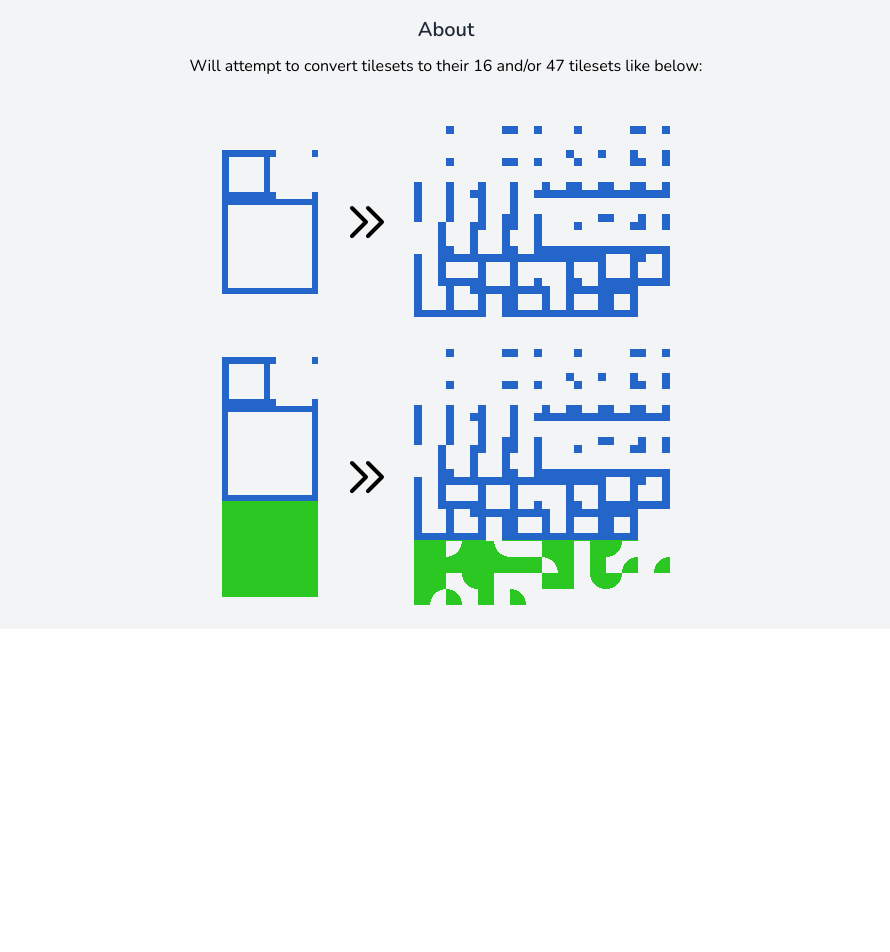
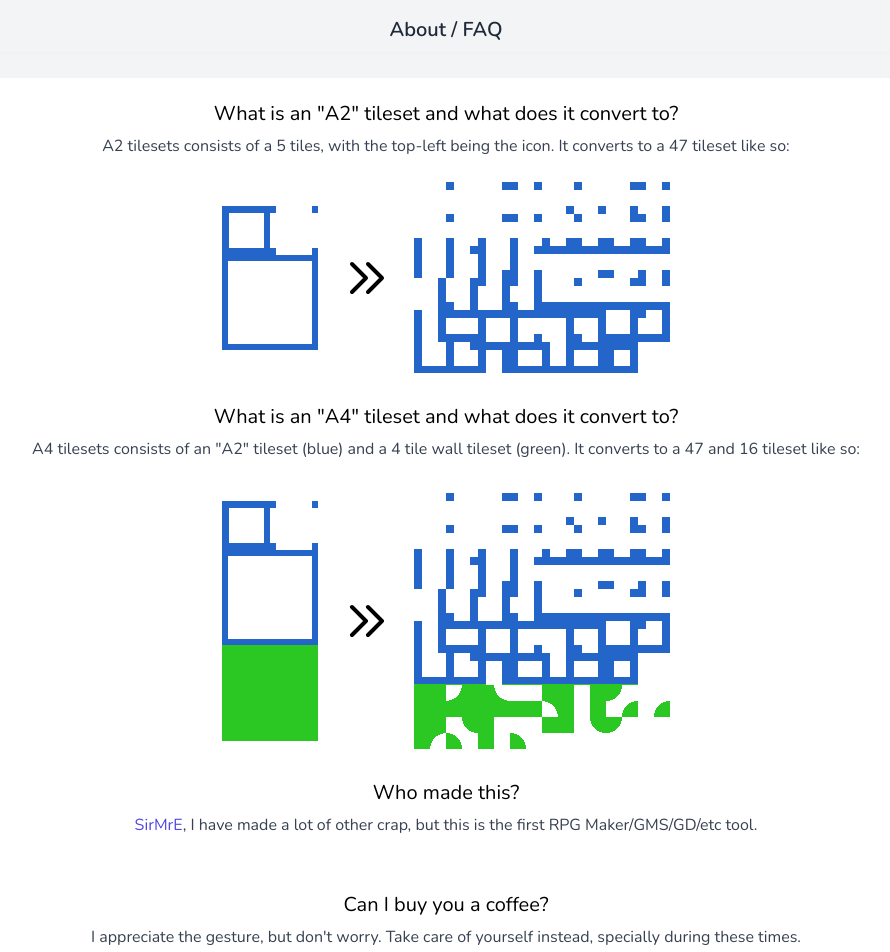
Before and after one commit to MrEliasen/tileset-converter, a Vue app: page / in a window 1280 px wide. Shown: the part 660-1612 px from the top of the page, without its empty margins (194-1084 px from the left). Before the commit the page ends 1289 px from the top, so only its background shows below. Built offline with nearby package versions, Linux system fonts and the light colour scheme.

Commit message:
fix FAQ section

```diff
--- a/src/App.vue
+++ b/src/App.vue
@@ -10,7 +10,7 @@
                     Tileset Converter.
                 </h2>
 
-                <p>Converts "A2" and "A4" tilesets to 16/47 tilesets. <a @click="goTo('#read-more')" href="#" class="font-medium text-indigo-600 hover:text-indigo-500 focus-within:outline-none">Learn More</a></p>
+                <p>Converts "A2" and "A4" tilesets to 16/47 tilesets. <a @click="goTo('#faq')" href="#" class="font-medium text-indigo-600 hover:text-indigo-500 focus-within:outline-none">Learn More</a></p>
             </div>
 
             <div class="py-6 px-3 lg:px-8 sm:p-6">
@@ -23,46 +23,29 @@
                 <div class="shadow overflow-hidden sm:rounded-md">
                     <div class="px-4 py-5 bg-white sm:p-6">
                         <div class="grid grid-cols-6 gap-3">
-
                             <div class="col-span-6">
-                                <div class="grid grid-cols-6 gap-3">
-                                    <div
-                                        v-for="(image, index) in files"
-                                        :key="index"
-                                        class="flex relative rounded overflow-hidden flex items-center border-2 bg-gray-300 border-solid rounded-md border-gray-300"
-                                    >
-                                        <img
-                                            class="w-full h-auto"
-                                            :src="image.preview"
-                                            alt=""
-                                        >
-                                        <div
-                                            class="absolute cursor-pointer top-0 right-0 p-2 text-red-500"
-                                            @click="removeImage(index)"
-                                        >
-                                            <svg class="h-8 w-8" fill="none" viewBox="0 0 24 24" stroke="currentColor">
-                                                <path stroke-linecap="round" stroke-linejoin="round" stroke-width="2" d="M10 14l2-2m0 0l2-2m-2 2l-2-2m2 2l2 2m7-2a9 9 0 11-18 0 9 9 0 0118 0z" />
-                                            </svg>
+                                <previews :files="files" :onDelete="removeImage" />
+                            </div>
                         </div>
                     </div>
                 </div>
             </div>
 
-                        </div>
-                    </div>
-                </div>
-            </div>
-
-
-            <div class="py-6 px-3 lg:px-8 sm:p-6">
-                <h2 id="read-more" class="font-semibold text-xl mb-3 text-gray-800 leading-tight">
-                    About
+            <div class="px-3 lg:px-8 sm:p-6">
+                <h2 id="faq" class="font-semibold text-xl mb-3 text-gray-800 leading-tight">
+                    About / FAQ
                 </h2>
 
-                <p>Will attempt to convert tilesets to their 16 and/or 47 tilesets like below:</p>
-            </div>
+                <div class="shadow overflow-hidden sm:rounded-md py-3 sm:py-6">
+                    <div class="px-4 py-5 bg-white sm:p-6">
+                        <div class="grid grid-cols-1 gap-8">
+                            <div class="col-span-1">
+                                <h3 class="text-xl leading-6 font-medium">
+                                    What is an "A2" tileset and what does it convert to?
+                                </h3>
 
-            <div class="py-6 px-3 lg:px-8 sm:p-6">
+                                <p class="mt-2 text-base text-gray-700 mb-6">A2 tilesets consists of a 5 tiles, with the top-left being the icon. It converts to a 47 tileset like so:</p>
+
                                 <div class="flex justify-center items-center">
                                     <img alt="a2 tileset" src="./assets/a2-example.png">
                                     <svg class="h-12 w-12 mx-6" fill="none" viewBox="0 0 24 24" stroke="currentColor">
@@ -70,6 +53,15 @@
                                     </svg>
                                     <img alt="a2 autotile" src="./assets/a2-autotile.png">
                                 </div>
+                            </div>
+
+                            <div class="col-span-1">
+                                <h3 class="text-xl leading-6 font-medium">
+                                    What is an "A4" tileset and what does it convert to?
+                                </h3>
+
+                                <p class="mt-2 text-base text-gray-700 mb-6">A4 tilesets consists of an "A2" tileset (blue) and a 4 tile wall tileset (green). It converts to a 47 and 16 tileset like so:</p>
+
                                 <div class="flex justify-center items-center mt-8">
                                     <img alt="a4 tileset" src="./assets/a4-example.png">
                                     <svg class="h-12 w-12 mx-6" fill="none" viewBox="0 0 24 24" stroke="currentColor">
@@ -78,17 +70,41 @@
                                     <img alt="a4 autotile" src="./assets/a4-autotile.png">
                                 </div>
                             </div>
+
+                            <div class="col-span-1">
+                                <h3 class="text-xl leading-6 font-medium">
+                                    Who made this?
+                                </h3>
+                                <p class="mt-2 text-base text-gray-700 mb-6">
+                                    <a href="https://sirmre.com" class="font-medium text-indigo-600 hover:text-indigo-500 focus-within:outline-none">SirMrE</a>, I have made a lot of other crap, but this is the first RPG Maker/GMS/GD/etc tool.
+                                </p>
+                            </div>
+
+                            <div class="col-span-1">
+                                <h3 class="text-xl leading-6 font-medium">
+                                    Can I buy you a coffee?
+                                </h3>
+                                <p class="mt-2 text-base text-gray-700 mb-6">
+                                    I appreciate the gesture, but don't worry. Take care of yourself instead, specially during these times.
+                                </p>
+                            </div>
+                        </div>
+                    </div>
+                </div>
+            </div>
         </div>
     </body>
 </template>
 
 <script>
 import dropzone from './components/dropzone.vue'
+import previews from './components/previews.vue'
 
 export default {
     name: 'App',
     components: {
-        dropzone
+        dropzone,
+        previews,
     },
     data() {
         return {
--- a/src/assets/tailwind.css
+++ /dev/null
@@ -1,5 +0,0 @@
-@tailwind base;
-
-@tailwind components;
-
-@tailwind utilities;
--- a/src/components/HelloWorld.vue
+++ /dev/null
@@ -1,58 +0,0 @@
-<template>
-  <div class="hello">
-    <h1>{{ msg }}</h1>
-    <p>
-      For a guide and recipes on how to configure / customize this project,<br>
-      check out the
-      <a href="https://cli.vuejs.org" target="_blank" rel="noopener">vue-cli documentation</a>.
-    </p>
-    <h3>Installed CLI Plugins</h3>
-    <ul>
-      <li><a href="https://github.com/vuejs/vue-cli/tree/dev/packages/%40vue/cli-plugin-babel" target="_blank" rel="noopener">babel</a></li>
-      <li><a href="https://github.com/vuejs/vue-cli/tree/dev/packages/%40vue/cli-plugin-eslint" target="_blank" rel="noopener">eslint</a></li>
-    </ul>
-    <h3>Essential Links</h3>
-    <ul>
-      <li><a href="https://vuejs.org" target="_blank" rel="noopener">Core Docs</a></li>
-      <li><a href="https://forum.vuejs.org" target="_blank" rel="noopener">Forum</a></li>
-      <li><a href="https://chat.vuejs.org" target="_blank" rel="noopener">Community Chat</a></li>
-      <li><a href="https://twitter.com/vuejs" target="_blank" rel="noopener">Twitter</a></li>
-      <li><a href="https://news.vuejs.org" target="_blank" rel="noopener">News</a></li>
-    </ul>
-    <h3>Ecosystem</h3>
-    <ul>
-      <li><a href="https://router.vuejs.org" target="_blank" rel="noopener">vue-router</a></li>
-      <li><a href="https://vuex.vuejs.org" target="_blank" rel="noopener">vuex</a></li>
-      <li><a href="https://github.com/vuejs/vue-devtools#vue-devtools" target="_blank" rel="noopener">vue-devtools</a></li>
-      <li><a href="https://vue-loader.vuejs.org" target="_blank" rel="noopener">vue-loader</a></li>
-      <li><a href="https://github.com/vuejs/awesome-vue" target="_blank" rel="noopener">awesome-vue</a></li>
-    </ul>
-  </div>
-</template>
-
-<script>
-export default {
-  name: 'HelloWorld',
-  props: {
-    msg: String
-  }
-}
-</script>
-
-<!-- Add "scoped" attribute to limit CSS to this component only -->
-<style scoped>
-h3 {
-  margin: 40px 0 0;
-}
-ul {
-  list-style-type: none;
-  padding: 0;
-}
-li {
-  display: inline-block;
-  margin: 0 10px;
-}
-a {
-  color: #42b983;
-}
-</style>
--- /dev/null
+++ b/src/components/previews.vue
@@ -0,0 +1,32 @@
+<template>
+    <div class="grid grid-cols-6 gap-3">
+        <div
+            v-for="(image, index) in files"
+            :key="index"
+            class="flex relative rounded overflow-hidden flex items-center border-2 bg-gray-300 border-solid rounded-md border-gray-300"
+        >
+            <img
+                class="w-full h-auto"
+                :src="image.preview"
+                alt=""
+            >
+            <div
+                class="absolute cursor-pointer top-0 right-0 p-2 text-red-500"
+                @click="onDelete(index)"
+            >
+                <svg class="h-8 w-8" fill="none" viewBox="0 0 24 24" stroke="currentColor">
+                    <path stroke-linecap="round" stroke-linejoin="round" stroke-width="2" d="M10 14l2-2m0 0l2-2m-2 2l-2-2m2 2l2 2m7-2a9 9 0 11-18 0 9 9 0 0118 0z" />
+                </svg>
+            </div>
+        </div>
+    </div>
+</template>
+
+<script>
+export default {
+    props: {
+        files: Array,
+        onDelete: Function
+    }
+}
+</script>
```
Lines whose indentation alone changed are shown as unchanged.
